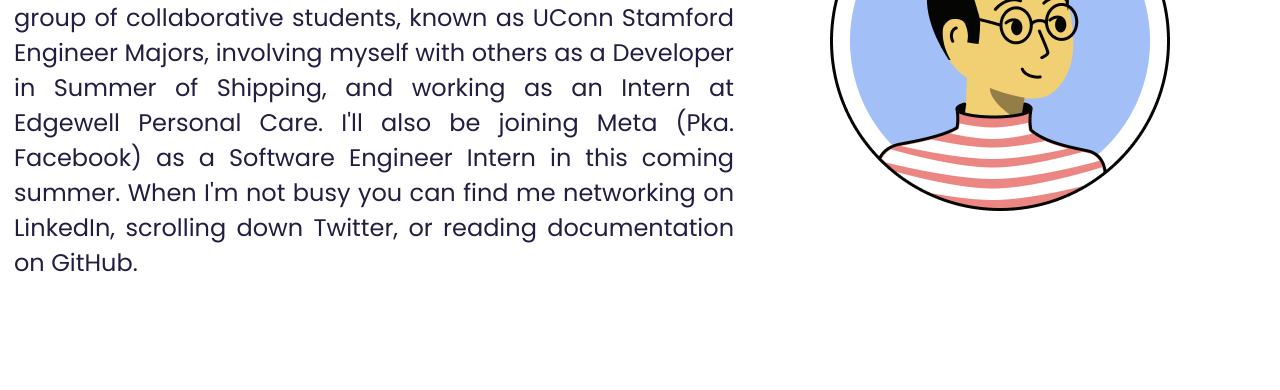
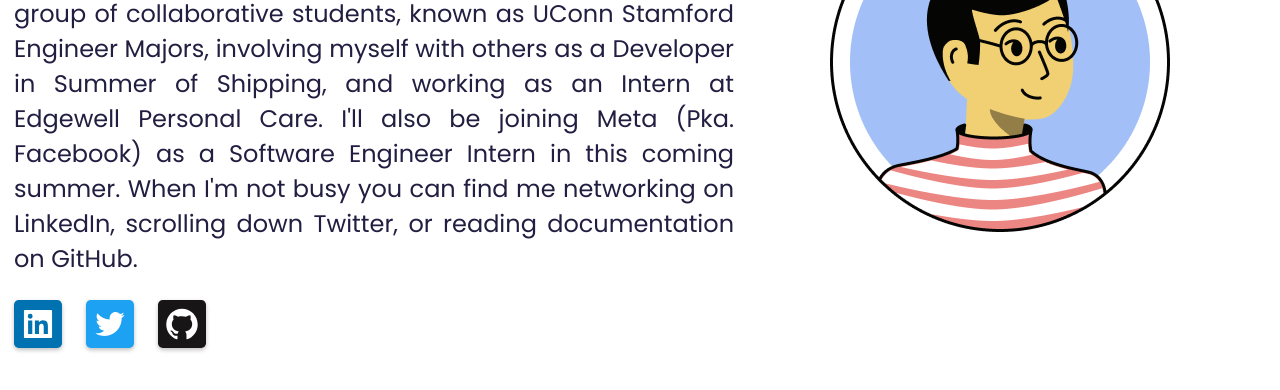
Before and after one commit to Hi-Van/portfolio, a React (Create React App) app: page / in a window 1280 px wide. Shown: the part 1529-1919 px from the top of the page. Built offline with nearby package versions, Linux system fonts and the light colour scheme.

Commit message:
add social buttons

```diff
--- a/src/App.css
+++ b/src/App.css
@@ -1,5 +1,5 @@
 .App {
-  font-family: 'Poppins', sans-serif;
+  font-family: "Poppins", sans-serif;
   min-width: 100%;
   min-height: 120vh;
   overflow: hidden;
@@ -17,9 +17,15 @@
 }
 
 @keyframes floating {
-  0% { transform: translate(0,  0px) rotate(0.5deg); }
-  50%  { transform: translate(0, 8px) rotate(0deg); }
-  100%   { transform: translate(0, 0px) rotate(0.5deg); }
+  0% {
+    transform: translate(0, 0px) rotate(0.5deg);
+  }
+  50% {
+    transform: translate(0, 8px) rotate(0deg);
+  }
+  100% {
+    transform: translate(0, 0px) rotate(0.5deg);
+  }
 }
 
 h1 {
@@ -35,7 +41,7 @@
 
 h4 {
   color: var(--text-main);
-  font-family: 'Karla';
+  font-family: "Karla";
   font-size: 1.15rem;
   font-weight: 600;
 }
@@ -61,7 +67,7 @@
 }
 
 a:hover {
-  color:var(--highlight);
+  color: var(--highlight);
 }
 
 .highlight {
@@ -72,14 +78,11 @@
   list-style-type: disc;
   color: var(--text-main);
   font-weight: 300;
-  font-size: 0.9rem;;
+  font-size: 0.9rem;
 }
 
-
-
-
 .code {
-  font-family: 'Roboto Mono';
+  font-family: "Roboto Mono";
   background-color: var(--code);
   padding: 0.05rem 0.1rem 0.05rem 0.1rem;
   border-radius: 0.3rem;
@@ -111,9 +114,6 @@
   margin-top: 4rem;
 }
 
-
-
-
 .about-page {
   display: flex;
   justify-content: center;
@@ -122,8 +122,20 @@
   min-width: 100%;
 }
 
+.social-btn {
+  display: inline-flex;
+  justify-content: center;
+  font-size: 1.5rem;
+  padding: 0.25rem;
+  border-radius: 0.2rem;
+  box-shadow: 0px 2px 4px rgba(0, 0, 0, 0.25);
+  transition: all 0.2s ease;
+}
 
-
+.social-btn:hover {
+  transform: translateY(-2px);
+  box-shadow: 0px 2px 6px rgba(0, 0, 0, 0.2);
+}
 
 .exp-page {
   display: flex;
@@ -143,16 +155,12 @@
   display: block;
 }
 
-
-
-
 .project {
   display: flex;
   margin: 6rem 0rem 6rem 0rem;
   width: 80vw;
   max-width: 1000px;
 }
-
 
 /* Small devices (landscape phones, 576px and up) */
 @media only screen and (max-width: 576px) {
@@ -185,7 +193,6 @@
   .landing-page {
     justify-content: flex-end;
   }
-
 }
 
 /* X-Large devices (large desktops, 1200px and up) */
--- a/src/App.js
+++ b/src/App.js
@@ -4,6 +4,7 @@
 import Pmock from './preeepare_mock.png'
 import Cmock from './cloudy_mock.png'
 import Avatar from "./Avatar.png"
+import { AiFillGithub, AiOutlineTwitter, AiFillLinkedin } from "react-icons/ai"
 import "./App.css"
 import "./themes.css"
 
@@ -56,6 +57,24 @@
             When I'm not busy you can find me networking on LinkedIn, scrolling down Twitter, or reading documentation on GitHub.
           </p>
 
+          <div style={{
+            display: "flex", flexWrap: "nowrap"
+          }}>
+
+            <a style={{ color: "#ffffff", backgroundColor: "#0072B1", margin: '0rem 0.5rem 0rem 0rem' }} className='social-btn' href='https://www.linkedin.com/in/van-s/' target="_blank" rel="noopener noreferrer">
+              <AiFillLinkedin />
+            </a>
+
+            <a style={{ color: "#ffffff", backgroundColor: "#1DA1F2", margin: '0rem 0.5rem 0rem 0.5rem' }} className='social-btn' href='https://twitter.com/Hi_Im_Van' target="_blank" rel="noopener noreferrer">
+              <AiOutlineTwitter />
+            </a>
+
+            <a style={{ color: "#ffffff", backgroundColor: "#171515", margin: '0rem 0.5rem 0rem 0.5rem' }} className='social-btn' href='https://github.com/Hi-Van' target="_blank" rel="noopener noreferrer">
+              <AiFillGithub />
+            </a>
+
+          </div>
+
         </div>
 
         <img src={Avatar} alt="avatar" style={{ margin: "4rem" }} />
@@ -100,16 +119,16 @@
         <div className='project' style={{ flexWrap: 'wrap-reverse' }}>
           <div>
             <h5 style={{ marginBottom: "0" }}><a href='https://hi-van.github.io/preeepare/' target="_blank" rel="noopener noreferrer">Preeepare</a></h5>
-            <p style={{width: '80vw', maxWidth: '600px' }}>A resource center to assist students beginning computer science. This project was made using ReactJS, ChartJS, Google Sheets, and FuseJS. It was hosted through GitHub Pages.</p>
+            <p style={{ width: '80vw', maxWidth: '600px' }}>A resource center to assist students beginning computer science. This project was made using ReactJS, ChartJS, Google Sheets, and FuseJS. It was hosted through GitHub Pages.</p>
           </div>
-          <img src={Pmock} className="floating" alt="prepare mock iphone" style={{ margin: '0rem 2rem 0rem 2rem', width: '300px'}} />
+          <img src={Pmock} className="floating" alt="prepare mock iphone" style={{ margin: '0rem 2rem 0rem 2rem', width: '300px' }} />
         </div>
 
         <div className='project' style={{ flexWrap: 'wrap' }}>
-        <img src={Cmock} className="floating" alt="prepare mock iphone" style={{ margin: '0rem 2rem 0rem 2rem', width: '300px'}} />
+          <img src={Cmock} className="floating" alt="prepare mock iphone" style={{ margin: '0rem 2rem 0rem 2rem', width: '300px' }} />
           <div>
             <h5 style={{ marginBottom: "0" }}><a href='https://hi-van.github.io/preeepare/' target="_blank" rel="noopener noreferrer">Preeepare</a></h5>
-            <p style={{width: '80vw', maxWidth: '600px' }}>A resource center to assist students beginning computer science. This project was made using ReactJS, ChartJS, Google Sheets, and FuseJS. It was hosted through GitHub Pages.</p>
+            <p style={{ width: '80vw', maxWidth: '600px' }}>A resource center to assist students beginning computer science. This project was made using ReactJS, ChartJS, Google Sheets, and FuseJS. It was hosted through GitHub Pages.</p>
           </div>
         </div>
 
```
